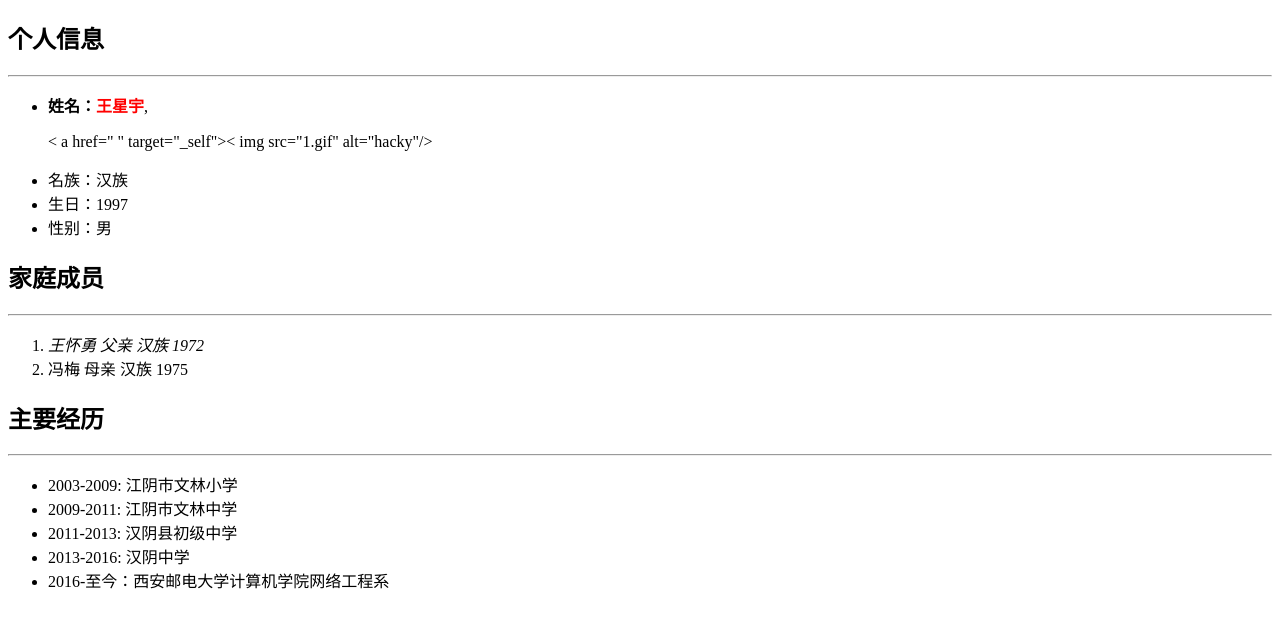
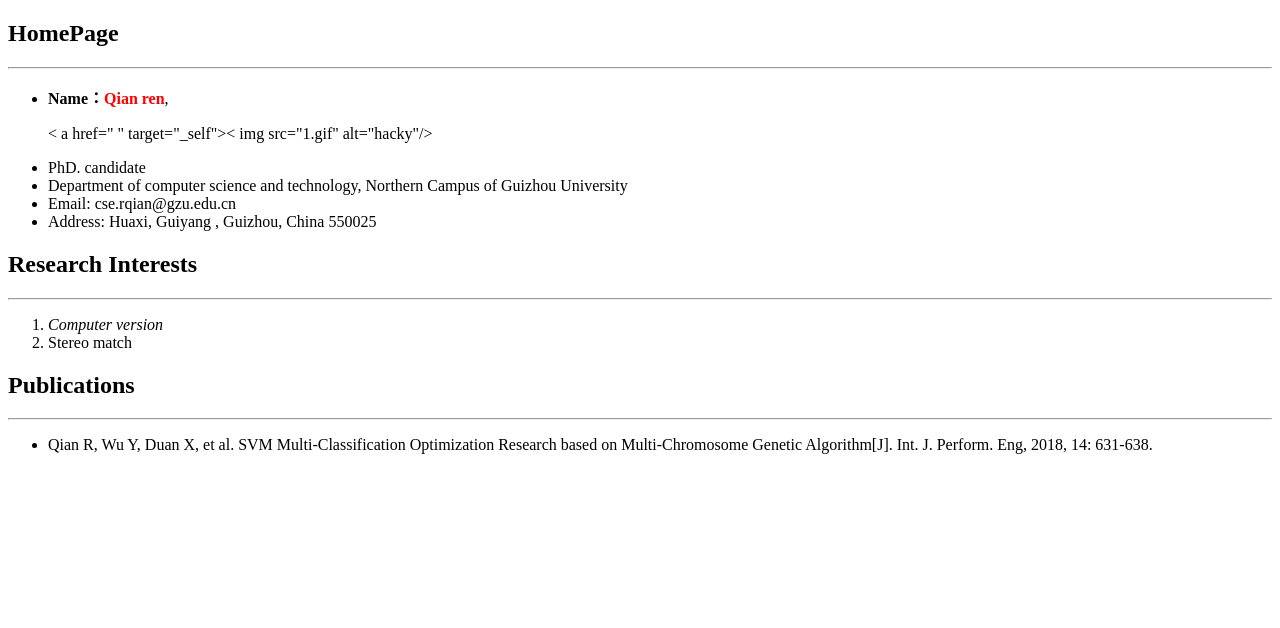
Before and after one commit to qrcc/qrcc.github.io, a plain HTML site: page index.html in a window 1280 px wide. Drawn offline with Linux system fonts and the light colour scheme.

Commit message:
Update index.html

```diff
--- a/index.html
+++ b/index.html
@@ -3,31 +3,28 @@
  <head>
  </head>
  <body>
- <div id="个人信息">
- <h2>个人信息</h2>
+ <div id="HomePage">
+ <h2>HomePage</h2>
  <hr/>
  <ul>
- <li><strong>姓名：<font color="#FF0000">王星宇</strong></font>,</li>
+ <li><strong>Name：<font color="#FF0000">Qian ren</strong></font>,</li>
  <p>< a href=" " target="_self">< img src="1.gif" alt="hacky"/></ a></p >
- <li>名族：汉族</li>
- <li>生日：1997</li>
- <li>性别：男</li>
+ <li>PhD. candidate</li>
+ <li>Department of computer science and technology, Northern Campus of  Guizhou University</li>
+ <li>Email: cse.rqian@gzu.edu.cn</li>
+ <li>Address: Huaxi, Guiyang , Guizhou, China 550025</li>
  </ul>
  </div>
- <h2>家庭成员</h2>
+ <h2>Research Interests</h2>
  <hr/>
  <ol>
- <li><em>王怀勇 父亲 汉族 1972</em></li>
- <li>冯梅 母亲 汉族 1975</li>
+ <li><em>Computer version</em></li>
+ <li>Stereo match</li>
  </ol>
-   <h2>主要经历</h2>
+   <h2>Publications</h2>
  <hr/>
  <ul>
- <li>2003-2009: 江阴市文林小学</li>
- <li>2009-2011: 江阴市文林中学</li>
- <li>2011-2013: 汉阴县初级中学</li>
- <li>2013-2016: 汉阴中学</li>
- <li>2016-至今：西安邮电大学计算机学院网络工程系</li>
+ <li>Qian R, Wu Y, Duan X, et al. SVM Multi-Classification Optimization Research based on Multi-Chromosome Genetic Algorithm[J]. Int. J. Perform. Eng, 2018, 14: 631-638.</li>
  </ul>
          </body>
  </html
```
